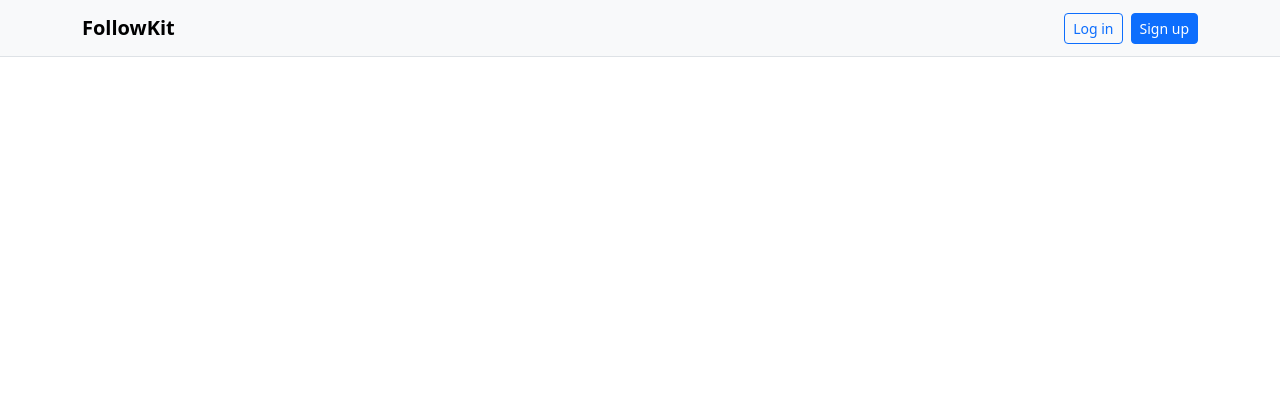
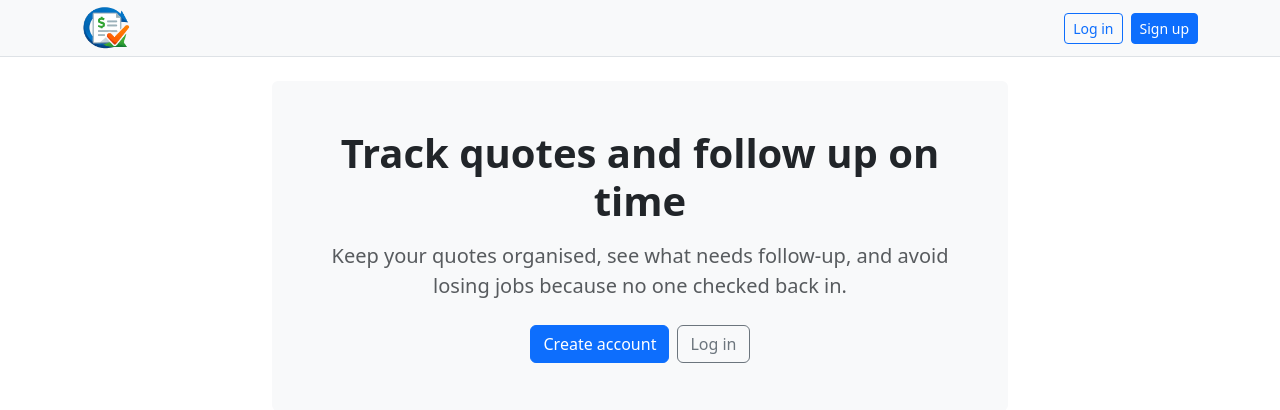
Before and after one commit to kramoris/followkit, a Flask app: page / in a window 1280 px wide. Shown: the top 410 px of the page. Run offline with Flask 3, Linux system fonts and the light colour scheme.

Commit message:
Make homepage use shared base layout

```diff
--- a/app/templates/index.html
+++ b/app/templates/index.html
@@ -1,69 +1,42 @@
-<!doctype html>
-<html lang="en">
-  <head>
-    <meta charset="utf-8" />
-    <meta name="viewport" content="width=device-width, initial-scale=1" />
-    <title>{% block title %}FollowKit{% endblock %}</title>
-    <link
-      href="https://cdn.jsdelivr.net/npm/bootstrap@5.3.3/dist/css/bootstrap.min.css"
-      rel="stylesheet"
-    />
-  </head>
-  <body>
-    <nav
-      class="navbar navbar-expand-lg navbar-light bg-light border-bottom mb-4"
-    >
-      <div class="container">
-        <a class="navbar-brand fw-bold" href="{{ url_for('main.index') }}"
-          >FollowKit</a
-        >
+{% extends "base.html" %} {% block title %}FollowKit{% endblock %} {% block
+content %}
+<div class="row justify-content-center">
+  <div class="col-lg-8">
+    <div class="card border-0 bg-light">
+      <div class="card-body p-5 text-center">
+        <h1 class="display-6 fw-semibold mb-3">
+          Track quotes and follow up on time
+        </h1>
+        <p class="lead text-muted mb-4">
+          Keep your quotes organised, see what needs follow-up, and avoid losing
+          jobs because no one checked back in.
+        </p>
 
-        <div class="ms-auto d-flex gap-2">
+        <div class="d-flex justify-content-center gap-2 flex-wrap">
           {% if current_user.is_authenticated %}
+          <a href="{{ url_for('main.dashboard') }}" class="btn btn-primary">
+            Go to dashboard
+          </a>
           <a
-            class="btn btn-outline-primary btn-sm"
-            href="{{ url_for('main.dashboard') }}"
-            >Dashboard</a
+            href="{{ url_for('main.quote_create') }}"
+            class="btn btn-outline-secondary"
           >
+            New quote
+          </a>
+          {% else %}
+          <a href="{{ url_for('auth.register') }}" class="btn btn-primary">
+            Create account
+          </a>
           <a
-            class="btn btn-outline-secondary btn-sm"
-            href="{{ url_for('auth.logout') }}"
-            >Logout</a
+            href="{{ url_for('auth.login') }}"
+            class="btn btn-outline-secondary"
           >
-          {% else %}
-          <a
-            class="btn btn-outline-primary btn-sm"
-            href="{{ url_for('auth.login') }}"
-            >Log in</a
-          >
-          <a
-            class="btn btn-primary btn-sm"
-            href="{{ url_for('auth.register') }}"
-            >Sign up</a
-          >
+            Log in
+          </a>
           {% endif %}
         </div>
       </div>
-    </nav>
-
-    <main class="container">
-      {% with messages = get_flashed_messages(with_categories=true) %} {% if
-      messages %} {% for category, message in messages %}
-      <div
-        class="alert alert-{{ category }} alert-dismissible fade show"
-        role="alert"
-      >
-        {{ message }}
-        <button
-          type="button"
-          class="btn-close"
-          data-bs-dismiss="alert"
-          aria-label="Close"
-        ></button>
-      </div>
-      {% endfor %} {% endif %} {% endwith %} {% block content %}{% endblock %}
-    </main>
-
-    <script src="https://cdn.jsdelivr.net/npm/bootstrap@5.3.3/dist/js/bootstrap.bundle.min.js"></script>
-  </body>
-</html>
+    </div>
+  </div>
+</div>
+{% endblock %}
```
